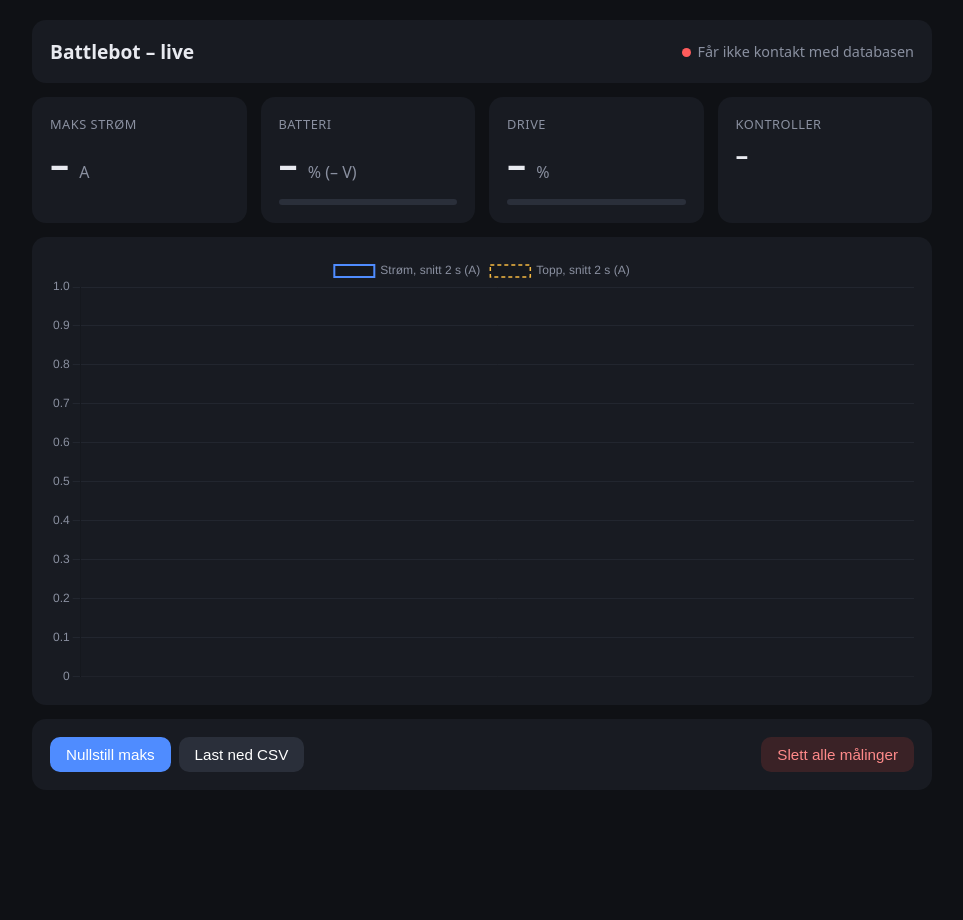
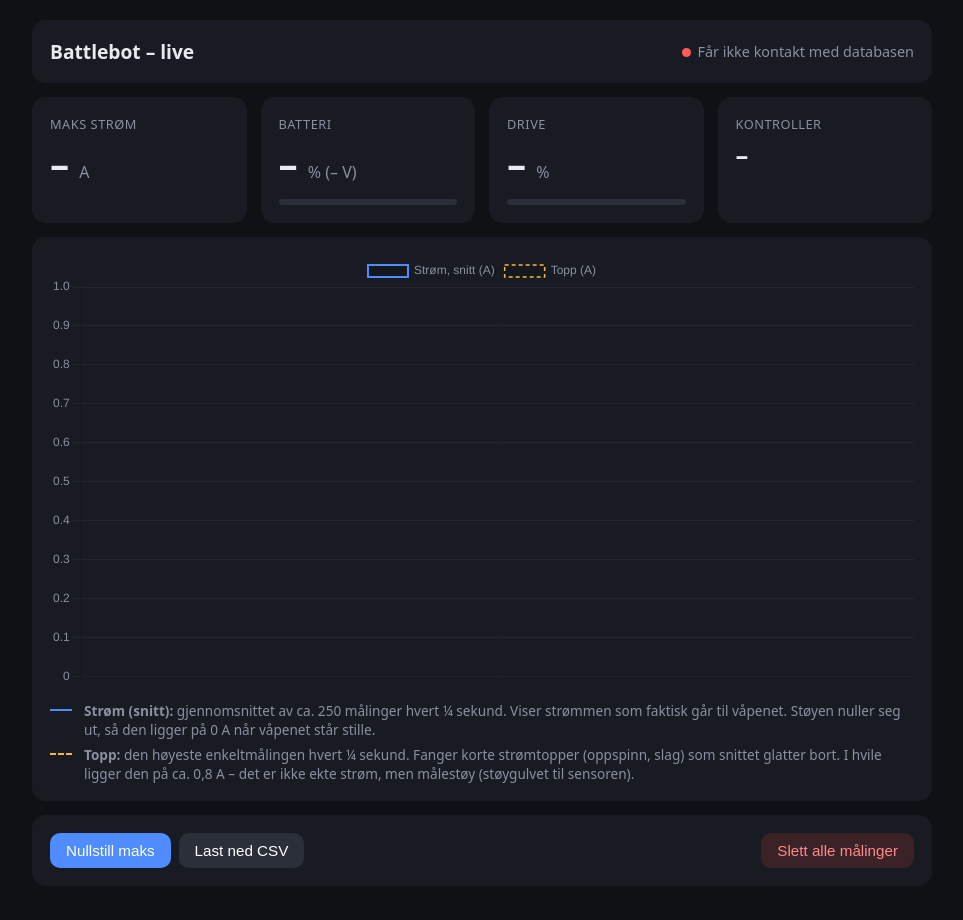
Before and after one commit to andos898/Battlebot, a plain HTML site: page index.html in a window 1280 px wide. Shown: the whole page, without its empty margins (158-1121 px from the left). Before the commit the page ends 824 px from the top, so only its background shows below. Drawn offline with nearby package versions, Linux system fonts and the light colour scheme; no server answers.

Commit message:
Add files via upload

```diff
--- a/index.html
+++ b/index.html
@@ -30,6 +30,9 @@
   button.sec { background:#2a2f3a; }
   button.danger { background:#3a2226; color:#ff8a8a; }
   .knapper { display:flex; gap:8px; flex-wrap:wrap; }
+  .forklaring { display:grid; grid-template-columns:auto 1fr; gap:6px 12px; margin-top:14px;
+                color:var(--mut); font-size:.85rem; line-height:1.4; }
+  .forklaring .strek { width:22px; height:0; margin-top:.6em; }
 </style>
 </head>
 <body>
@@ -62,7 +65,15 @@
     </div>
   </div>
 
-  <div class="card"><canvas id="graf" height="150"></canvas></div>
+  <div class="card">
+    <canvas id="graf" height="150"></canvas>
+    <div class="forklaring">
+      <div class="strek" style="border-top:2px solid #4f8cff"></div>
+      <div><b>Strøm (snitt):</b> gjennomsnittet av ca. 250 målinger hvert ¼ sekund. Viser strømmen som faktisk går til våpenet. Støyen nuller seg ut, så den ligger på 0 A når våpenet står stille.</div>
+      <div class="strek" style="border-top:2px dashed #f5b942"></div>
+      <div><b>Topp:</b> den høyeste enkeltmålingen hvert ¼ sekund. Fanger korte strømtopper (oppspinn, slag) som snittet glatter bort. I hvile ligger den på ca. 0,8 A – det er ikke ekte strøm, men målestøy (støygulvet til sensoren).</div>
+    </div>
+  </div>
 
   <div class="card row">
     <div class="knapper">
@@ -113,8 +124,8 @@ let sisteKey = null;
 const chart = new Chart($("graf"), {
   type: "line",
   data: { labels: [], datasets: [
-    { label: "Strøm, snitt 2 s (A)", data: [], borderColor: "#4f8cff", borderWidth: 2, pointRadius: 0, cubicInterpolationMode: "monotone" },
-    { label: "Topp, snitt 2 s (A)",  data: [], borderColor: "#f5b942", borderWidth: 1.5, pointRadius: 0, cubicInterpolationMode: "monotone", borderDash: [4, 3] }
+    { label: "Strøm, snitt (A)", data: [], borderColor: "#4f8cff", borderWidth: 2, pointRadius: 0, cubicInterpolationMode: "monotone" },
+    { label: "Topp (A)",  data: [], borderColor: "#f5b942", borderWidth: 1.5, pointRadius: 0, cubicInterpolationMode: "monotone", borderDash: [4, 3] }
   ]},
   options: { animation: false,
     plugins: { legend: { labels: { color: "#8a90a0" } } },
```
